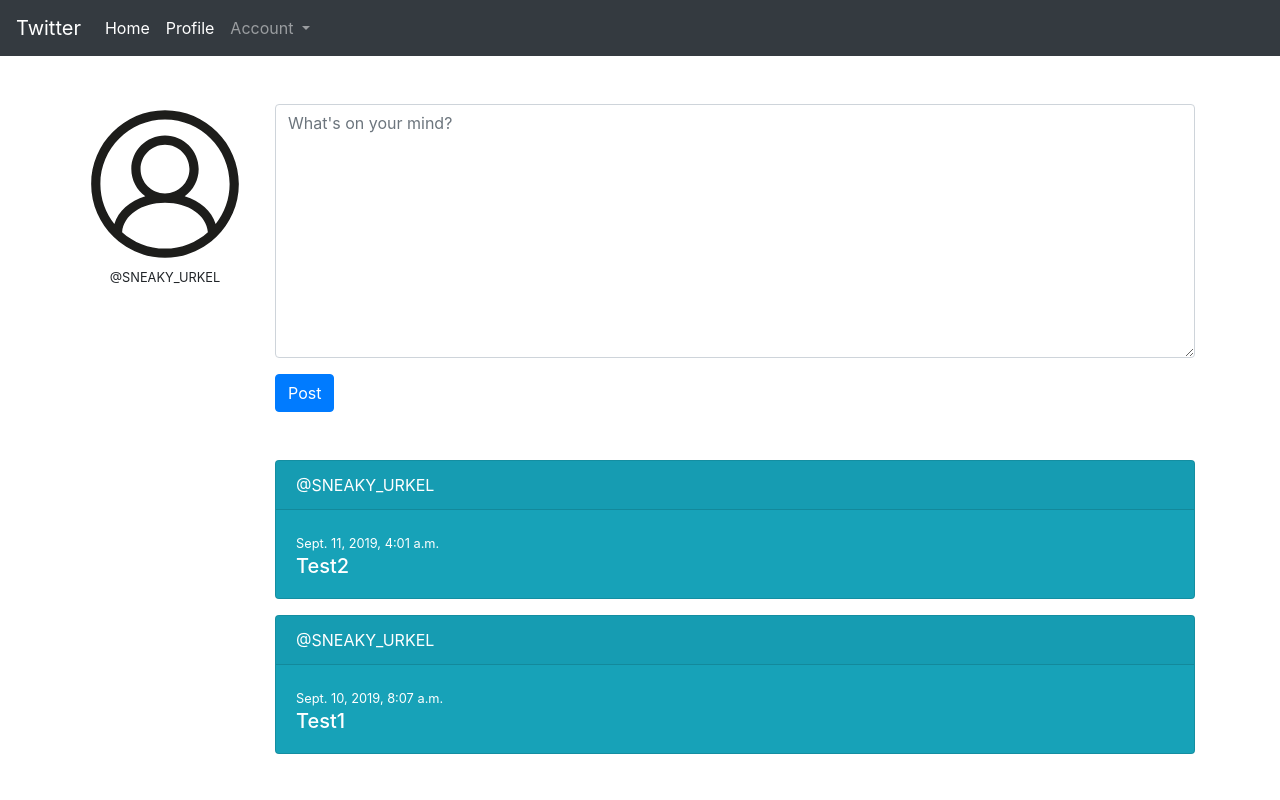
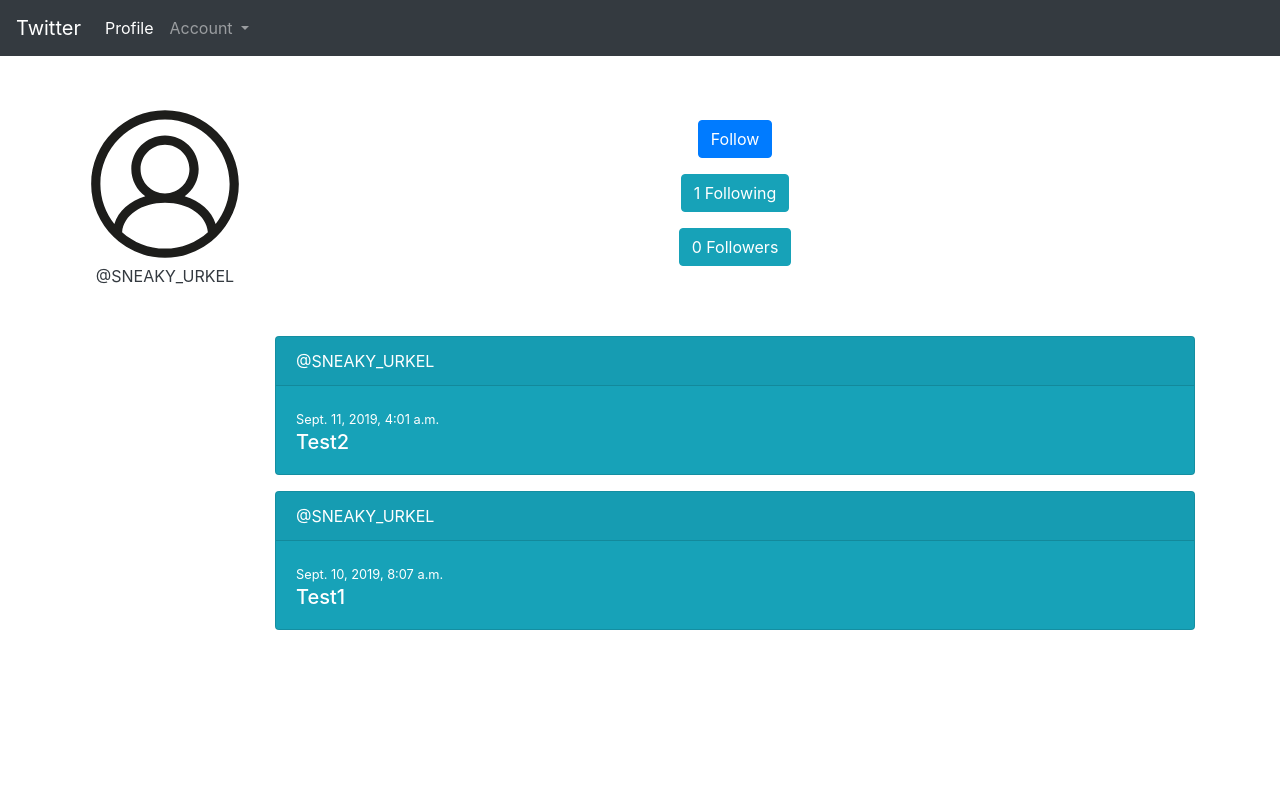
Before and after one commit to briandle00/django_twitter_clone, a Django app: a page that uses templates/base.html in a window 1280 px wide. Run offline with Django 3.2, Linux system fonts and the light colour scheme; a user stored in the database is signed in; data comes from the database, SQL or seed files in the repository; both versions use the stored data as it was after the commit; some libraries are stand-ins or nearby versions.

Commit message:
Added following and improvements to profiles

```diff
--- a/templates/base.html
+++ b/templates/base.html
@@ -12,18 +12,15 @@
   </head>
   <body>
   	<nav class="navbar navbar-expand-lg navbar-dark bg-dark">
-	  <a class="navbar-brand" href="#">Twitter</a>
+	  <a class="navbar-brand" href="/feed/">Twitter</a>
 	  <button class="navbar-toggler" type="button" data-toggle="collapse" data-target="#navbarNav" aria-controls="navbarNav" aria-expanded="false" aria-label="Toggle navigation">
 	    <span class="navbar-toggler-icon"></span>
 	  </button>
 	  <div class="collapse navbar-collapse" id="navbarNav">
 	    <ul class="navbar-nav">
-	      <li class="nav-item active">
-	        <a class="nav-link" href="#">Home</a>
-	      </li>
 	      {% if request.user.is_authenticated %}
 		      <li class="nav-item active">
-		        <a class="nav-link" href="#">Profile</a>
+		        <a class="nav-link" href="/{{ request.user.username }}/">Profile</a>
 		      </li>
 		      <li class="nav-item dropdown">
 		        <a class="nav-link dropdown-toggle" href="#" id="navbarDropdown" role="button" data-toggle="dropdown" aria-haspopup="true" aria-expanded="false">
--- a/templates/profile.html
+++ b/templates/profile.html
@@ -6,9 +6,15 @@
 <div class="row" style="padding-top: 3rem">
   <div class="col-2">
     <center><img src="{% static 'img/avatar.svg' %}" alt="Profile Picture" class="rounded float-left"></center>
-    <br><center><small>@{{ user.username }}</small></center>
+    <br><center><a href="/{{ user.username }}/" class="text-dark">@{{ user.username }}</a>
+    {% if request.user.username == user.username %}
+      <br><a href="following/" class="btn btn-info" style="margin: 1rem">{{ user.twitterprofile.follows.count }} Following</a>
+      <br><a href="followers/" class="btn btn-info">{{ user.twitterprofile.followed_by.count }} Followers</a>
+    {% endif %}
+    </center>
   </div>
   <div class="col">
+    {% if request.user.username == user.username %}
       {% if form.errors %}
         {% for field in form %}
           {% for error in form.errors %}
@@ -34,6 +40,17 @@
         <input type="hidden" value="{{ request.path }}" name="redirect">
         <input class="btn btn-primary" type="submit" value="Post">
       </form>
+    {% else %}
+      <center>
+        {% if request.user.twitterprofile in user.twitterprofile.followed_by.all %}
+          <a href="/{{ user.username }}/removefollow/" class="btn btn-secondary" style="margin-top: 1rem">Unfollow</a>
+        {% else %}
+          <a href="/{{ user.username }}/addfollow/" class="btn btn-primary" style="margin-top: 1rem">Follow</a>
+        {% endif %}
+        <br><a href="following/" class="btn btn-info" style="margin: 1rem">{{ user.twitterprofile.follows.count }} Following</a>
+        <br><a href="followers/" class="btn btn-info">{{ user.twitterprofile.followed_by.count }} Followers</a>
+      </center>
+    {% endif %}
   </div>
 </div>
 <div class="row" style="padding-top:3rem">
@@ -43,7 +60,7 @@
     {% if user.tweets.all %}
       {% for tweet in user.tweets.all %}
         <div class="card text-white bg-info mb-3">
-          <div class="card-header">@{{tweet.user.username}}</div>
+          <div class="card-header"><a href="/{{ tweet.user.username }}/" class="text-white">@{{tweet.user.username}}</a></div>
           <div class="card-body">
             <small class="card-title">{{ tweet.created_at }}</small>
             <h5 class="card-text">{{ tweet.message }}</h5>
--- a/twitter_clone/urls.py
+++ b/twitter_clone/urls.py
@@ -23,6 +23,11 @@
 urlpatterns = [
     path('', profile_views.home, name='home'),
     path('admin/', admin.site.urls),
+    path('feed/', tweet_views.feed, name='feed'),
     path('<str:username>/', profile_views.profile, name='profile'),
+    path('<str:username>/addfollow/', profile_views.addfollow, name='addfollow'),
+    path('<str:username>/removefollow/', profile_views.removefollow, name='removefollow'),
+    path('<str:username>/followers/', profile_views.followers, name='removefollow'),
+    path('<str:username>/following/', profile_views.following, name='removefollow'),
     path('<str:username>/signout/', profile_views.signout, name='signout'),
 ]
--- a/twitter_profile/views.py
+++ b/twitter_profile/views.py
@@ -1,5 +1,6 @@
 from django.shortcuts import render, redirect
 from django.contrib.auth import authenticate, login, logout
+from django.contrib.auth.decorators import login_required
 from django.contrib.auth.models import User
 
 from .forms import SignUpForm, LogInForm
@@ -55,3 +56,25 @@
         return render(request, 'profile.html', {'user': user, 'form': form})
     else:
         return redirect('/')
+
+def following(request, username):
+    user = User.objects.get(username=username)
+    following = user.twitterprofile.follows
+    return render(request, 'following.html', {'following': following})
+
+def followers(request, username):
+    user = User.objects.get(username=username)
+    followers = user.twitterprofile.followed_by
+    return render(request, 'followers.html', {'followers': followers})
+
+@login_required
+def addfollow(request, username):
+    user = User.objects.get(username=username)
+    request.user.twitterprofile.follows.add(user.twitterprofile)
+    return redirect('/' + user.username + '/')
+
+@login_required
+def removefollow(request, username):
+    user = User.objects.get(username=username)
+    request.user.twitterprofile.follows.remove(user.twitterprofile)
+    return redirect('/' + user.username + '/')
```
Also changed, not shown: templates/feed.html (added, +15 -0 lines), templates/followers.html (added, +10 -0 lines), templates/following.html (added, +10 -0 lines), twitter_tweet/views.py (+8 -0 lines), db.sqlite3. Lines whose indentation alone changed are shown as unchanged.
